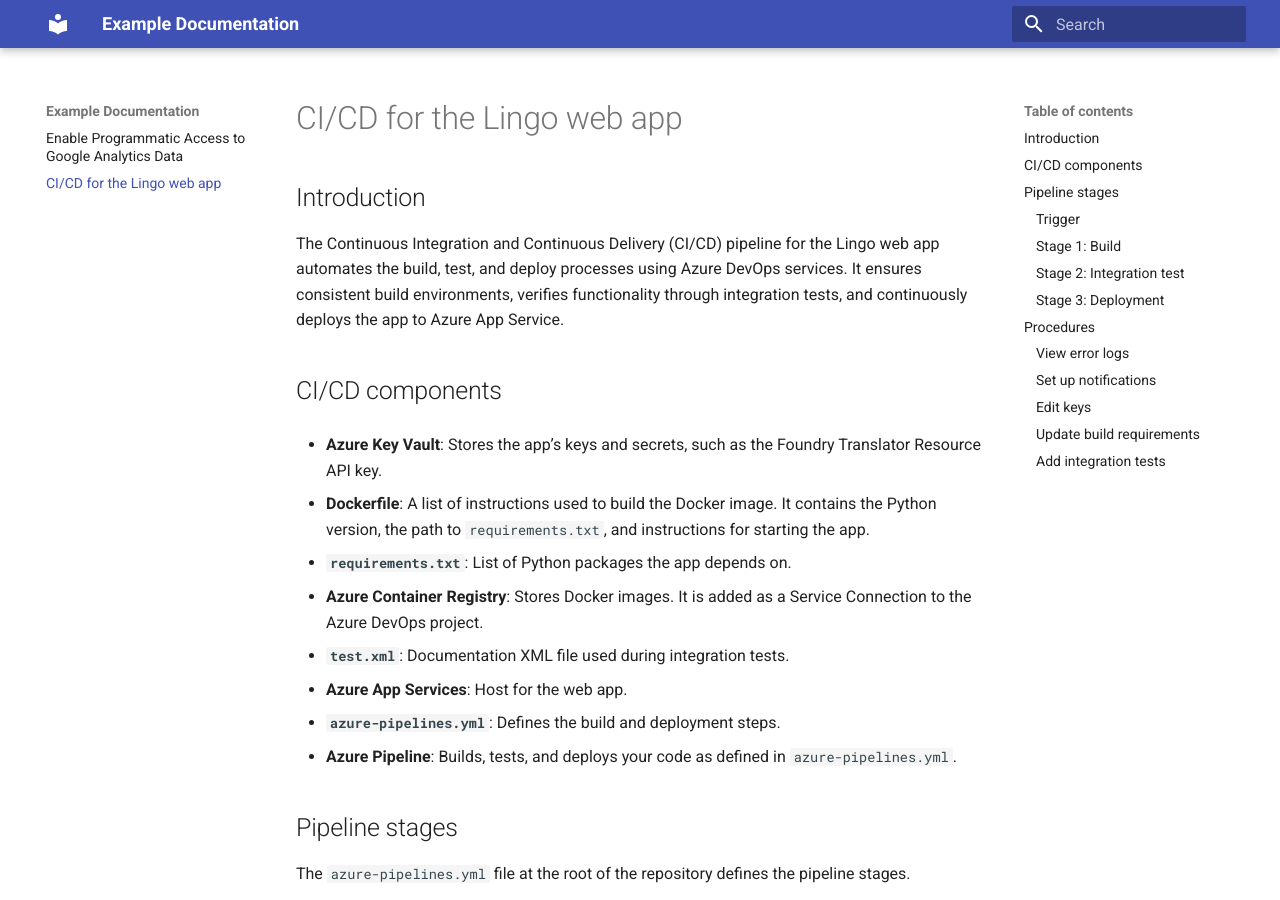
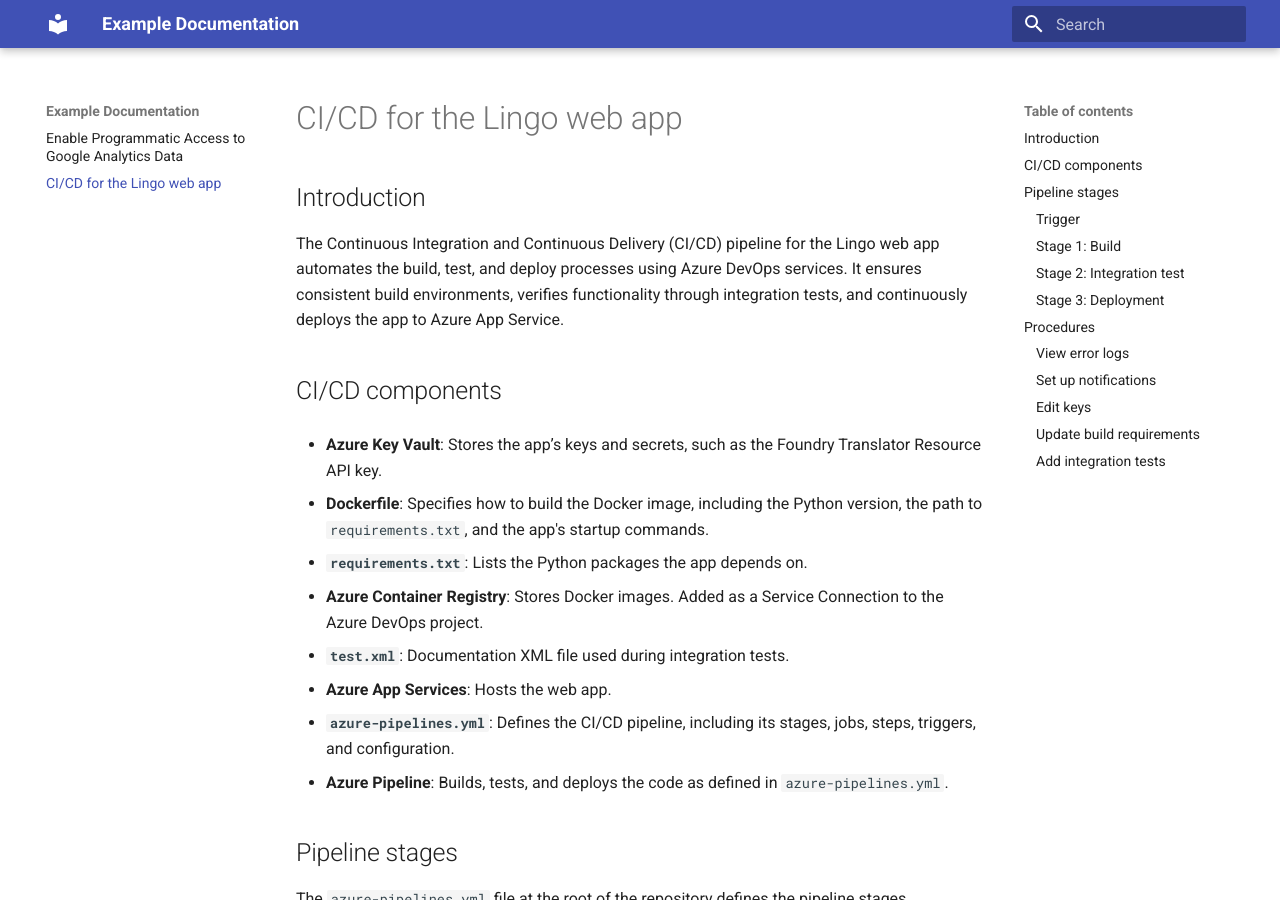
Before and after one commit to SannaBerg/docs-example, an MkDocs documentation site: the page built from docs/webb-app-ci-cd.md, in a window 1280 px wide and 900 px high. Built offline with MkDocs 1.6.1 and Material for MkDocs 9.7.7, drawn with Linux system fonts in a browser that asks for light colours.

Commit message:
Refine CI/CD components descriptions in docs
Updated descriptions for CI/CD components in documentation.

```diff
--- a/docs/webb-app-ci-cd.md
+++ b/docs/webb-app-ci-cd.md
@@ -8,13 +8,13 @@
 
 - **Azure Key Vault**: Stores the app’s keys and secrets, such as the Foundry Translator Resource API key.
 
-- **Dockerfile**: A list of instructions used to build the Docker image. It contains the Python version, the path to `requirements.txt`, and instructions for starting the app.
-- **`requirements.txt`**: List of Python packages the app depends on.
-- **Azure Container Registry**: Stores Docker images. It is added as a Service Connection to the Azure DevOps project.
+- **Dockerfile**: Specifies how to build the Docker image, including the Python version, the path to `requirements.txt`, and the app's startup commands.
+- **`requirements.txt`**: Lists the Python packages the app depends on.
+- **Azure Container Registry**: Stores Docker images. Added as a Service Connection to the Azure DevOps project.
 - **`test.xml`**: Documentation XML file used during integration tests.
-- **Azure App Services**: Host for the web app.
-- **`azure-pipelines.yml`**: Defines the build and deployment steps.
-- **Azure Pipeline**: Builds, tests, and deploys your code as defined in `azure-pipelines.yml`.
+- **Azure App Services**: Hosts the web app.
+- **`azure-pipelines.yml`**: Defines the CI/CD pipeline, including its stages, jobs, steps, triggers, and configuration.
+- **Azure Pipeline**: Builds, tests, and deploys the code as defined in `azure-pipelines.yml`.
 
 ## Pipeline stages
 
```
